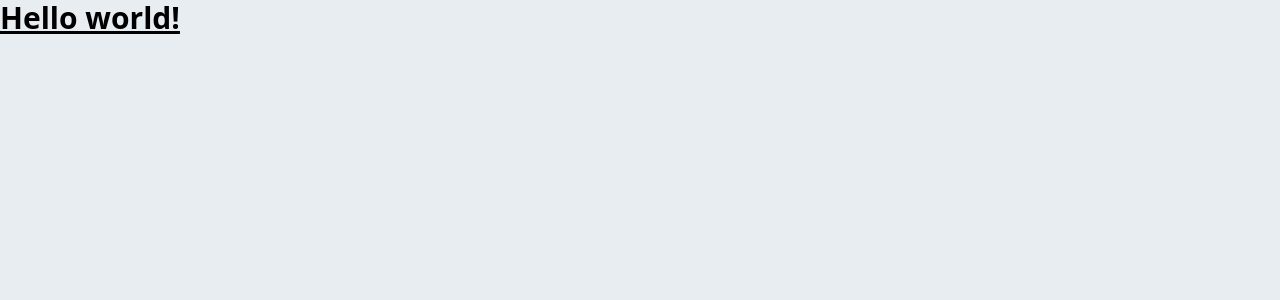
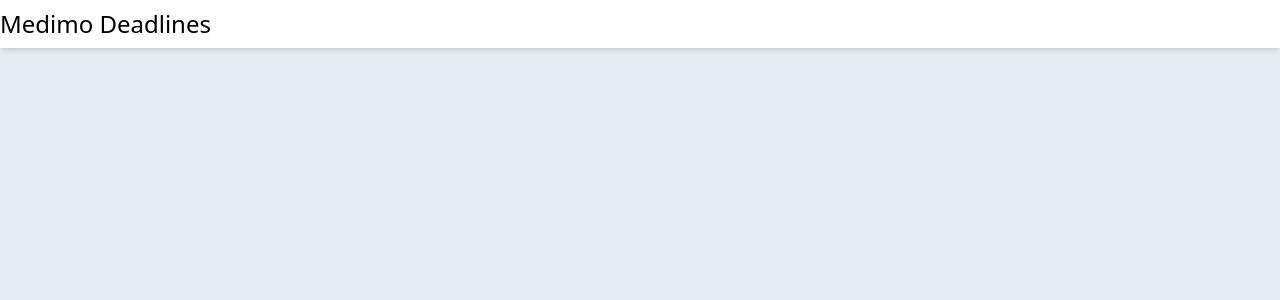
Before and after one commit to Hook-88/medimo-deadlines-ts, a React (Vite) app: page / in a window 1280 px wide. Shown: the top 300 px of the page. Built offline with nearby package versions, Linux system fonts and the light colour scheme.

Commit message:
add basic page header

```diff
--- a/src/App.tsx
+++ b/src/App.tsx
@@ -3,8 +3,10 @@
 
 export default function App() {
     return (
-      <h1 className="text-3xl font-bold underline">
-        Hello world!
-      </h1>
+      <div>
+        <header className="bg-white shadow-md py-2">
+            <h1 className="text-2xl max-w-screen-xl mx-auto">Medimo Deadlines</h1>
+        </header>
+      </div>
     )
   }
```
